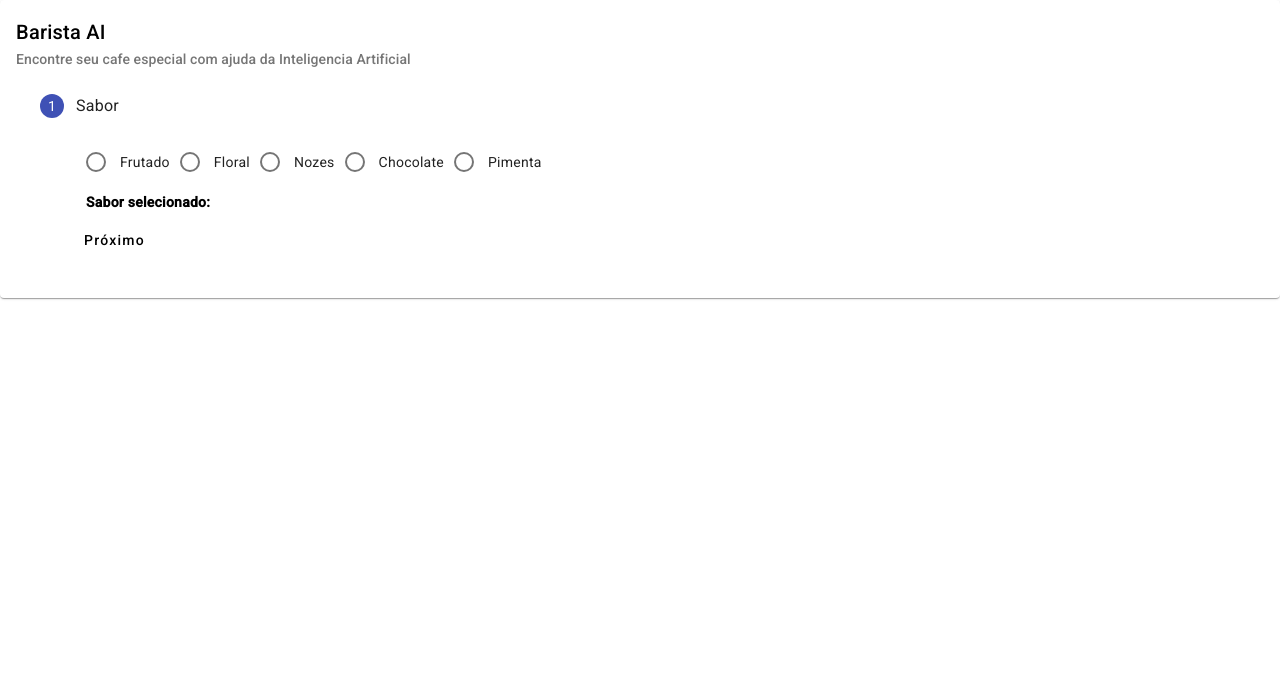
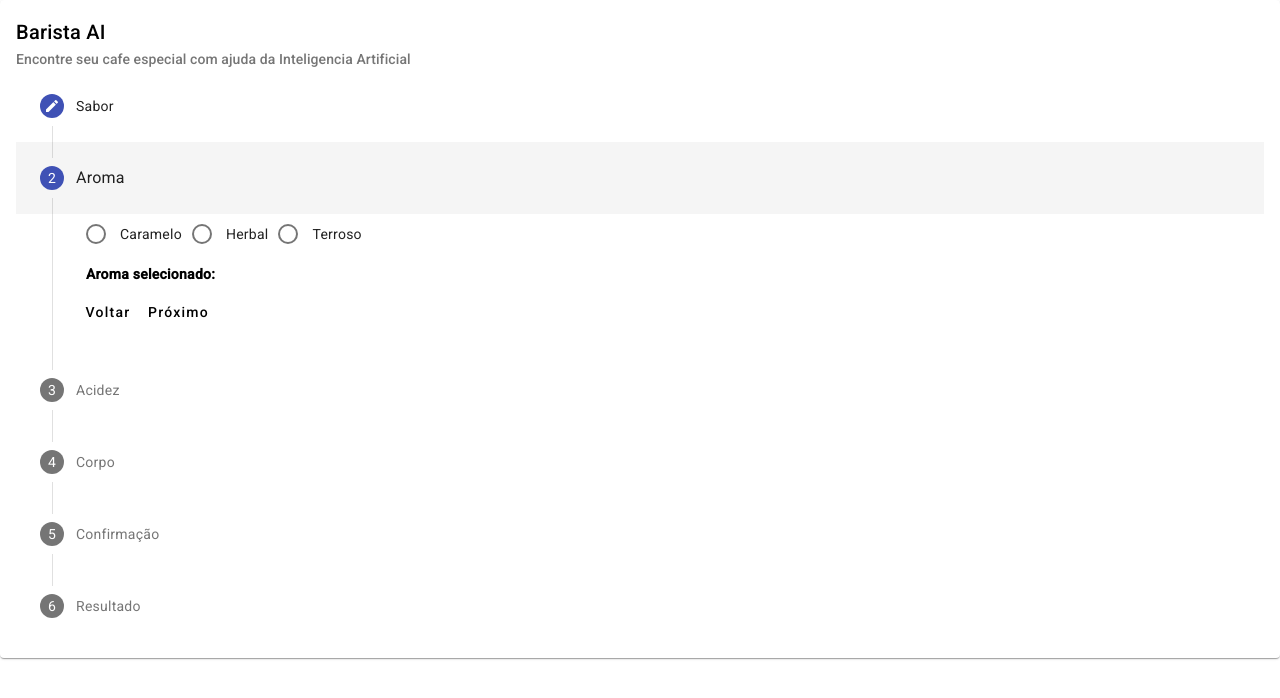
Before and after one commit to brittus-dev/barista-ai, an Angular app: page / in a window 1280 px wide. Both pictures are taken after a click on the button "Próximo". Shown: the top 698 px of the page. Built offline with nearby package versions, Linux system fonts and the light colour scheme.

Commit message:
ViewChild e finalizacao do componente CoffeSearch

```diff
--- a/src/app/components/coffe-search/coffe-search.component.html
+++ b/src/app/components/coffe-search/coffe-search.component.html
@@ -18,6 +18,72 @@
             <button mat-button matStepperNext>Próximo</button>
           </div>
         </mat-step>
+        <mat-step>
+          <ng-template matStepLabel>Aroma</ng-template>
+          <mat-radio-group formControlName="aroma">
+            <mat-radio-button *ngFor="let aroma of coffeOptions.aromas" [value]="aroma">
+              {{aroma}}
+            </mat-radio-button>
+          </mat-radio-group>
+          <div class="option-selected">Aroma selecionado: {{ coffeForm.value['aroma'] }}</div>
+          <div>
+            <button mat-button matStepperPrevious>Voltar</button>
+            <button mat-button matStepperNext>Próximo</button>
+          </div>
+        </mat-step>
+        <mat-step>
+          <ng-template matStepLabel>Acidez</ng-template>
+          <mat-radio-group formControlName="acidity">
+            <mat-radio-button *ngFor="let acidity of coffeOptions.acidity" [value]="acidity">
+              {{acidity}}
+            </mat-radio-button>
+          </mat-radio-group>
+          <div class="option-selected">Acidez selecionada: {{ coffeForm.value['acidity'] }}</div>
+          <div>
+            <button mat-button matStepperPrevious>Voltar</button>
+            <button mat-button matStepperNext>Próximo</button>
+          </div>
+        </mat-step>
+        <mat-step>
+          <ng-template matStepLabel>Corpo</ng-template>
+          <mat-radio-group formControlName="body">
+            <mat-radio-button *ngFor="let body of coffeOptions.body" [value]="body">
+              {{body}}
+            </mat-radio-button>
+          </mat-radio-group>
+          <div class="option-selected">Corpo selecionado: {{ coffeForm.value['body'] }}</div>
+          <div>
+            <button mat-button matStepperPrevious>Voltar</button>
+            <button mat-button matStepperNext>Próximo</button>
+          </div>
+        </mat-step>
+        <mat-step>
+          <ng-template matStepLabel>Confirmação</ng-template>
+          <div>
+            <div>
+              <ul>
+                <li>Sabor: {{coffeForm.value['flavor']}}</li>
+                <li>Aroma: {{coffeForm.value['aroma']}}</li>
+                <li>Acidez: {{coffeForm.value['acidity']}}</li>
+                <li>Corpo: {{coffeForm.value['body']}}</li>
+              </ul>
+            </div>
+            <button mat-button matStepperPrevious>Voltar</button>
+            <button mat-button (click)="confirmChoice()">Confirmar</button>
+          </div>
+        </mat-step>
+        <mat-step>
+          <ng-template matStepLabel>Resultado</ng-template>
+          <div>
+            <div>
+              Sucesso
+            </div>
+          </div>
+          <div>
+            <button mat-button matStepperPrevious>Voltar</button>
+            <button mat-button (click)="reset()">Reiniciar</button>
+          </div>
+        </mat-step>
       </mat-stepper>
     </form>
   </mat-card-content>
--- a/src/app/components/coffe-search/coffe-search.component.ts
+++ b/src/app/components/coffe-search/coffe-search.component.ts
@@ -1,4 +1,4 @@
-import { Component } from '@angular/core';
+import { Component, ViewChild } from '@angular/core';
 import { FormBuilder, Validators } from '@angular/forms';
 import { CoffeOptions } from 'src/app/models/coffe-options';
 
@@ -11,6 +11,8 @@ export class CoffeSearchComponent {
 
   constructor(public formBuilder:FormBuilder) { }
 
+  @ViewChild('stepper') stepper: any;
+
   coffeOptions:CoffeOptions = new CoffeOptions();
 
   coffeForm = this.formBuilder.group({
@@ -20,4 +22,14 @@ export class CoffeSearchComponent {
     body: ['', [Validators.required]],
   })
 
+  confirmChoice() {
+    console.log(this.coffeForm.value);
+    this.stepper.next();
+  }
+
+  reset() {
+    this.coffeForm.reset();
+    this.stepper.reset();
+  }
+
 }
```
